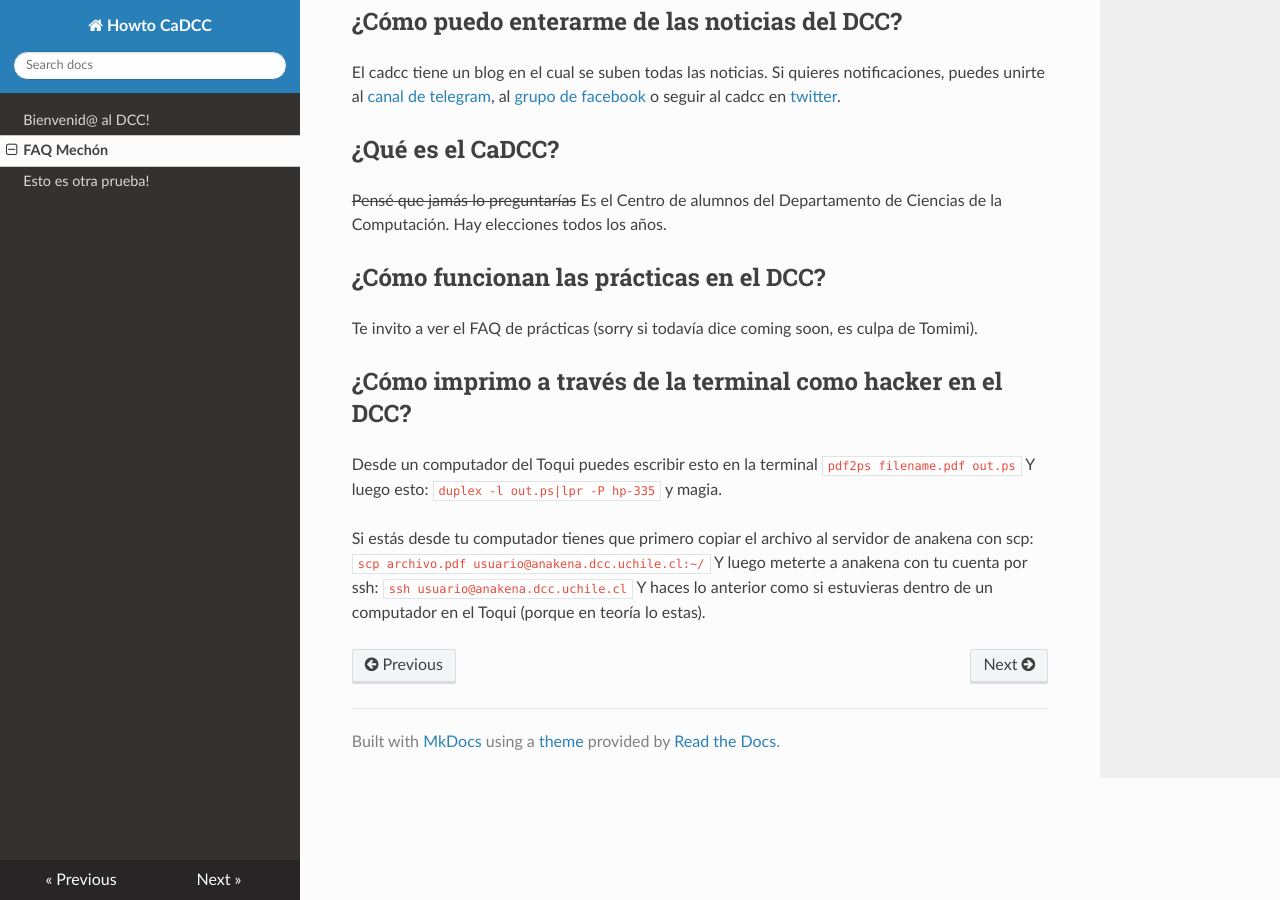
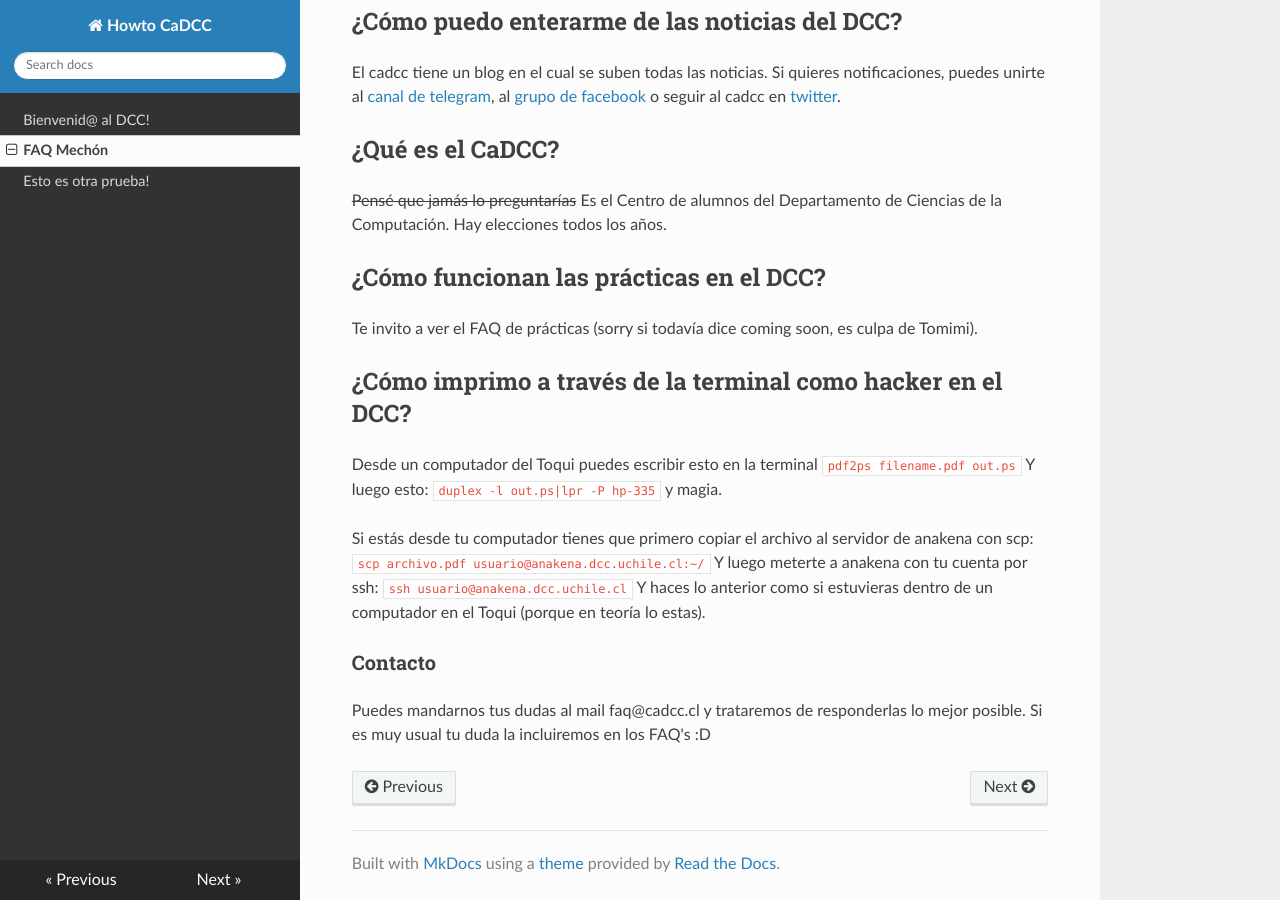
Before and after one commit to cadcc/howto, an MkDocs documentation site: the page built from docs/FAQ Mechón.md, in a window 1280 px wide and 900 px high, scrolled down 1950 px. Built offline with MkDocs 1.6.1, drawn with Linux system fonts in a browser that asks for light colours; nearby versions of some CDN libraries.

Commit message:
Punto de Contacto Agregado

```diff
--- a/docs/FAQ Mechón.md
+++ b/docs/FAQ Mechón.md
@@ -91,3 +91,7 @@ Si estás desde tu computador tienes que primero copiar el archivo al servidor d
 Y luego meterte a anakena con tu cuenta por ssh:
 `ssh usuario@anakena.dcc.uchile.cl`
 Y haces lo anterior como si estuvieras dentro de un computador en el Toqui (porque en teoría lo estas).
+
+###Contacto
+
+Puedes mandarnos tus dudas al mail faq@cadcc.cl y trataremos de responderlas lo mejor posible. Si es muy usual tu duda la incluiremos en los FAQ's :D
```
